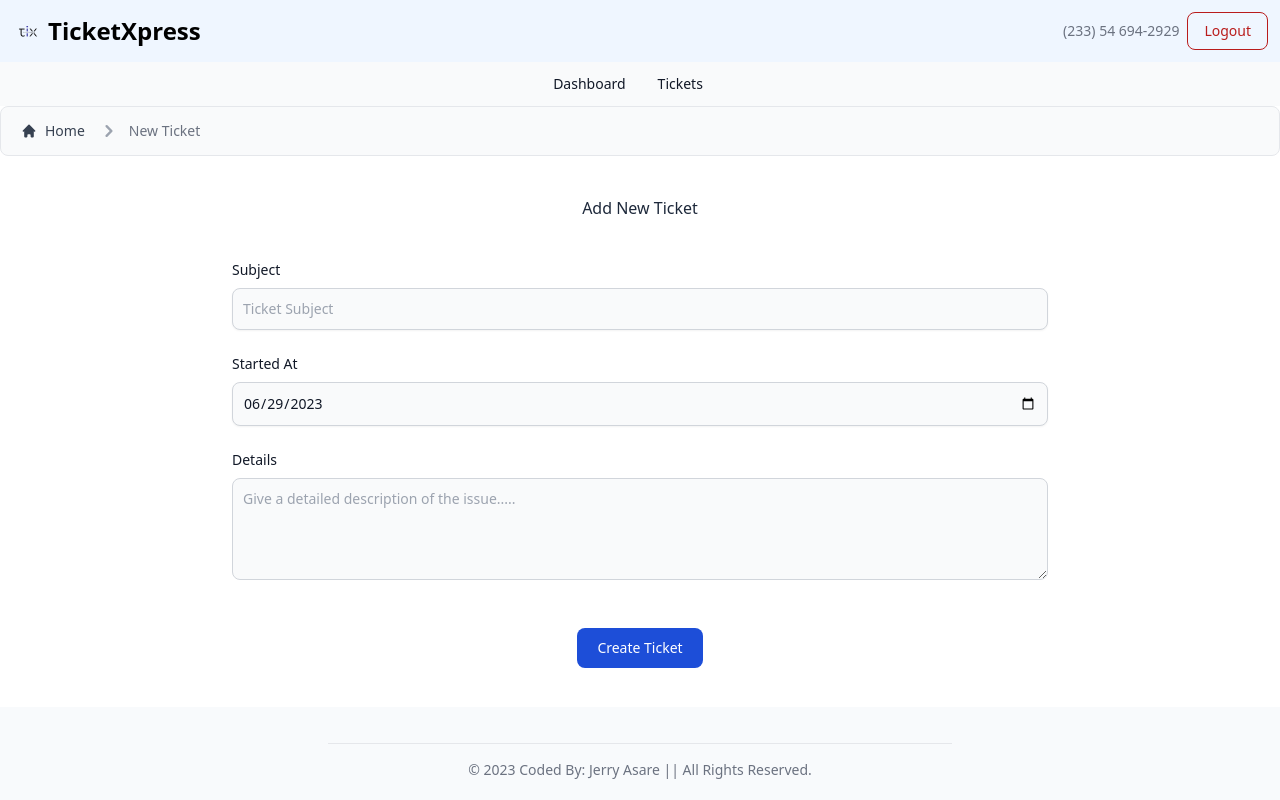
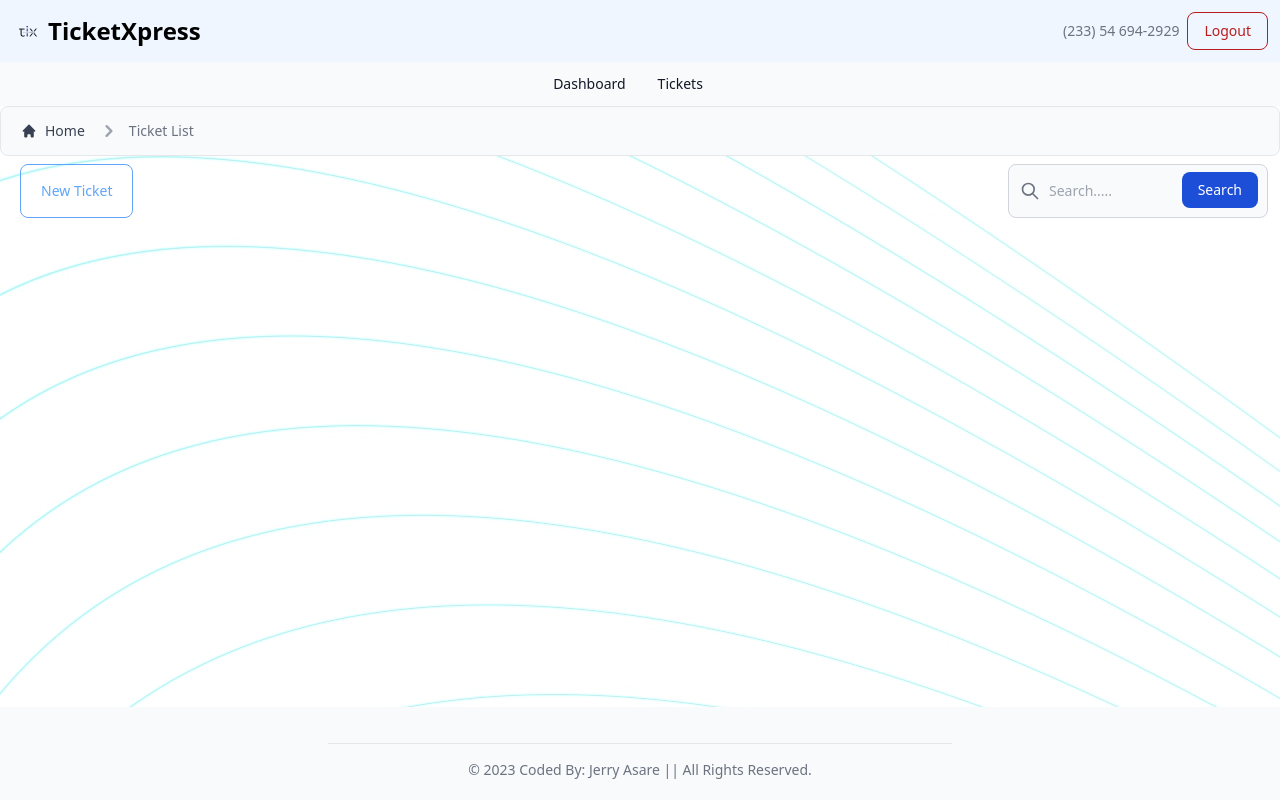
Before and after one commit to jcasare/crm-frontend, a React (Vite) app: page / in a window 1280 px wide. Built offline with nearby package versions, Linux system fonts and the light colour scheme.

Commit message:
searchForm commit

```diff
--- a/src/App.jsx
+++ b/src/App.jsx
@@ -3,6 +3,7 @@ import PageLayout from './Layout/Layout'
 import Dashboard from './Pages/Dashboard/Dashboard'
 import Entry from './Pages/Entry/EntryPage'
 import CreateTicket from './Pages/New Ticket/CreateTicket'
+import TicketList from './Pages/TicketList/TicketList'
 
 function App() {
   return (
@@ -10,7 +11,8 @@ function App() {
       {/* <Entry /> */}
       <PageLayout>
         {/* <Dashboard /> */}
-        <CreateTicket />
+        {/* <CreateTicket /> */}
+        <TicketList />
       </PageLayout>
     </div>
   )
--- /dev/null
+++ b/src/Pages/TicketList/TicketList.jsx
@@ -0,0 +1,24 @@
+import Breadcrumb from '../../components/Breadcrumb'
+import SearchForm from '../../components/SearchForm'
+
+const TicketList = () => {
+  return (
+    <div className="container ">
+      <div>
+        <Breadcrumb page={'Ticket List'} />
+      </div>
+      <div className=" px-2 button-container  mt-2 flex  sm:px-0 lg:px-3 lg:ml-2 ">
+        <div className="new-ticket-btn">
+          <button
+            type="button"
+            className=" min-h-full text-blue-400  hover:text-white border border-blue-400 hover:bg-blue-500 focus:ring-4 focus:outline-none focus:ring-blue-300 font-medium rounded-lg text-sm px-5 py-2.5 text-center mr-2 mb-2 dark:border-blue-500 dark:text-blue-500 dark:hover:text-white dark:hover:bg-blue-500 dark:focus:ring-blue-800"
+          >
+            New Ticket
+          </button>
+        </div>
+        <SearchForm />
+      </div>
+    </div>
+  )
+}
+export default TicketList
--- /dev/null
+++ b/src/components/SearchForm.jsx
@@ -0,0 +1,59 @@
+import { useFormik } from 'formik'
+
+const SearchForm = () => {
+  const formik = useFormik({
+    initialValues: {
+      searchQuery: '',
+    },
+    onSubmit: (values, { resetForm }) => {
+      console.log(values)
+      resetForm()
+    },
+  })
+  return (
+    <form className="flex justify-end ml-auto " onSubmit={formik.handleSubmit}>
+      <label
+        htmlFor="searchQuery"
+        className="mb-2 text-sm font-medium text-gray-900 sr-only dark:text-white"
+      >
+        Search
+      </label>
+      <div className="relative float-right ml-3 justify-end">
+        <div className="absolute inset-y-0 left-0 flex items-center pl-3 pointer-events-none">
+          <svg
+            aria-hidden="true"
+            className="w-5 h-5 text-gray-500 dark:text-gray-400"
+            fill="none"
+            stroke="currentColor"
+            viewBox="0 0 24 24"
+            xmlns="http://www.w3.org/2000/svg"
+          >
+            <path
+              strokeLinecap="round"
+              strokeLinejoin="round"
+              strokeWidth="2"
+              d="M21 21l-6-6m2-5a7 7 0 11-14 0 7 7 0 0114 0z"
+            ></path>
+          </svg>
+        </div>
+        <input
+          type="search"
+          id="searchQuery"
+          className="block w-full p-4 pl-10 text-sm text-gray-900 border border-gray-300 rounded-lg bg-gray-50 focus:ring-blue-500 focus:border-blue-500 dark:bg-gray-700 dark:border-gray-600 dark:placeholder-gray-400 dark:text-white dark:focus:ring-blue-500 dark:focus:border-blue-500"
+          placeholder="Search....."
+          required
+          onChange={formik.handleChange}
+          onBlur={formik.handleBlur}
+          value={formik.values.searchQuery}
+        />
+        <button
+          type="submit"
+          className="text-white absolute right-2.5 bottom-2.5 bg-blue-700 hover:bg-blue-800 focus:ring-4 focus:outline-none focus:ring-blue-300 font-medium rounded-lg text-sm px-4 py-2 dark:bg-blue-600 dark:hover:bg-blue-700 dark:focus:ring-blue-800"
+        >
+          Search
+        </button>
+      </div>
+    </form>
+  )
+}
+export default SearchForm
```
